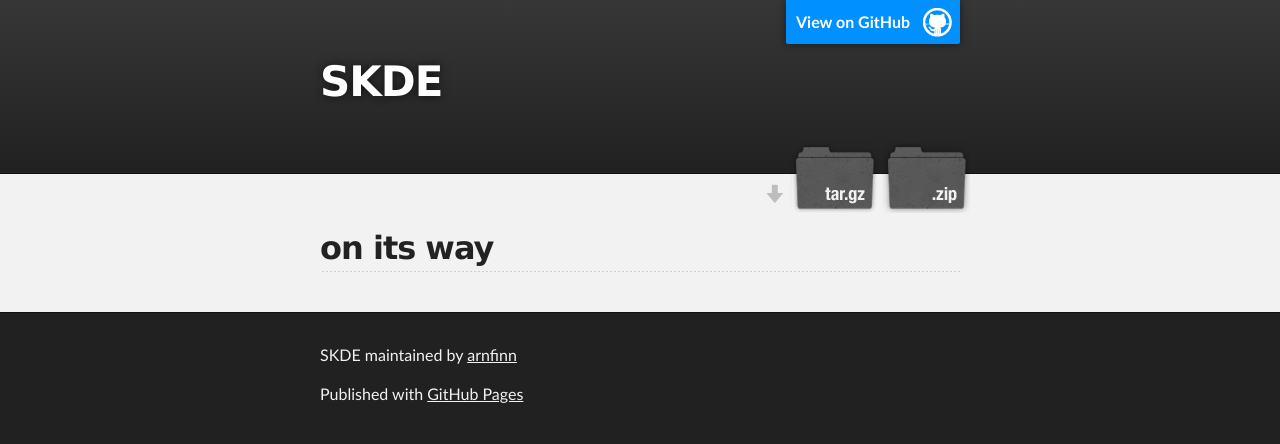
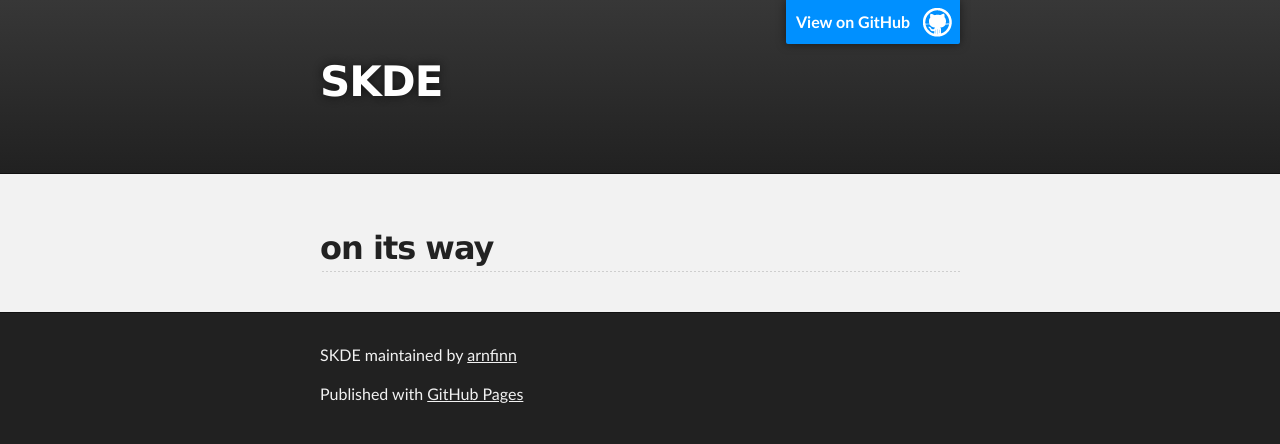
Before and after one commit to robertodr/skde, a plain HTML site: page index.html in a window 1280 px wide. Drawn offline with Linux system fonts and the light colour scheme.

Commit message:
removed download button

```diff
--- a/index.html
+++ b/index.html
@@ -21,10 +21,6 @@
           <h1 id="project_title">SKDE</h1>
           <h2 id="project_tagline"></h2>
 
-            <section id="downloads">
-              <a class="zip_download_link" href="https://github.com/arnfinn/skde/zipball/master">Download this project as a .zip file</a>
-              <a class="tar_download_link" href="https://github.com/arnfinn/skde/tarball/master">Download this project as a tar.gz file</a>
-            </section>
         </header>
     </div>
 
```
